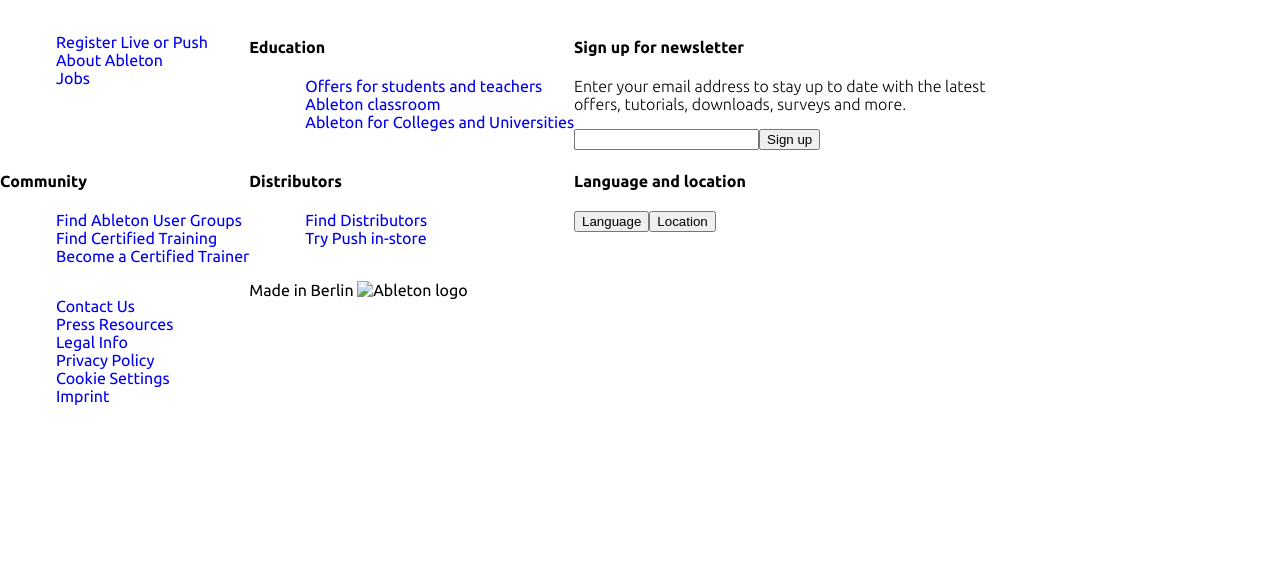
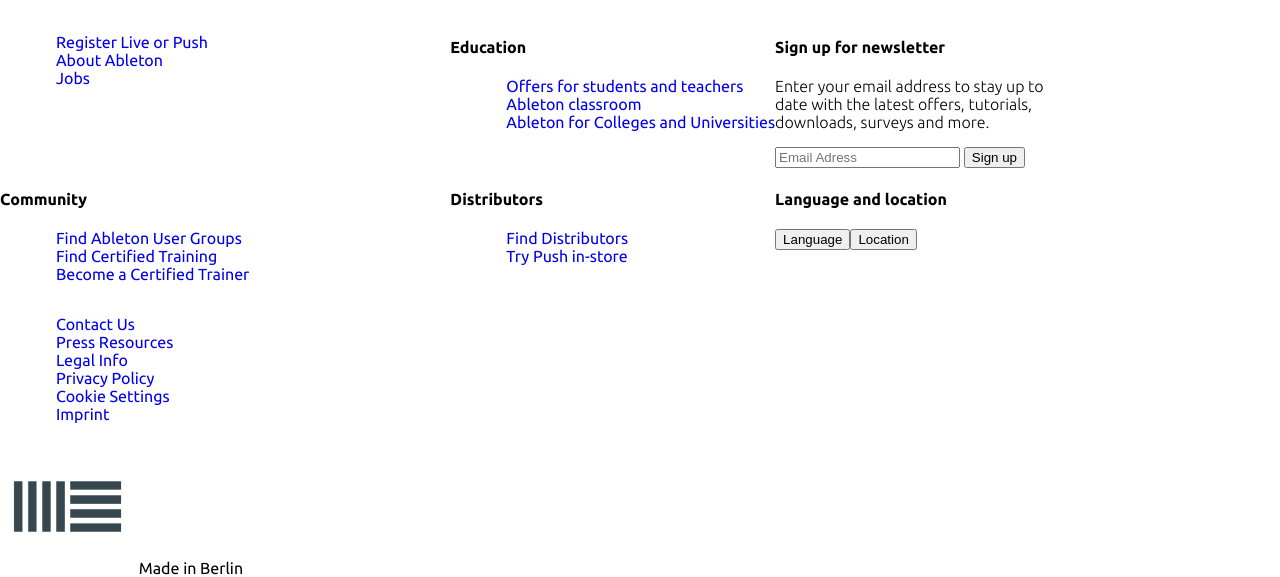
Before and after one commit to H4V1/ableton-clone, a plain HTML site: page index.html in a window 1280 px wide. Shown: the part 6195-6772 px from the top of the page. Before the commit the page ends 6616 px from the top, so only its background shows below. Drawn offline with Linux system fonts and the light colour scheme.

Commit message:
Refactor structure of footer

```diff
--- a/index.html
+++ b/index.html
@@ -113,7 +113,7 @@
         <div class="newsletter">
             <h4>Sign up for newsletter</h4>
             <p>Enter your email address to stay up to date with the latest offers, tutorials, downloads, surveys and more.</p>
-            <input><button>Sign up</button>
+            <input type="email" name="" id="" placeholder="Email Adress">  <button>Sign up</button>
         </div>
         <div class="community">
             <h4>Community</h4>
@@ -134,7 +134,9 @@
             <h4>Language and location</h4>
             <button>Language</button><button>Location</button>
         </div>
-        <nav class="contact-lega-info">
+        <div class="copy">
+            <div class="container">
+                <nav class="contact-legal-info">
                     <ol>
                         <li><a href="#">Contact Us</a></li>
                         <li><a href="#">Press Resources</a></li>
@@ -144,9 +146,11 @@
                         <li><a href="#">Imprint</a></li>
                     </ol>
                 </nav>
-        <div class="copy">
+                <div>
+                    <img src="./img/ableton-logo.png" alt="Ableton logo">
                     Made in Berlin
-            <img src="" alt="Ableton logo">
+                </div>
+            </div>
         </div>
     </footer>
 </body>
```
Lines whose indentation alone changed are shown as unchanged.
